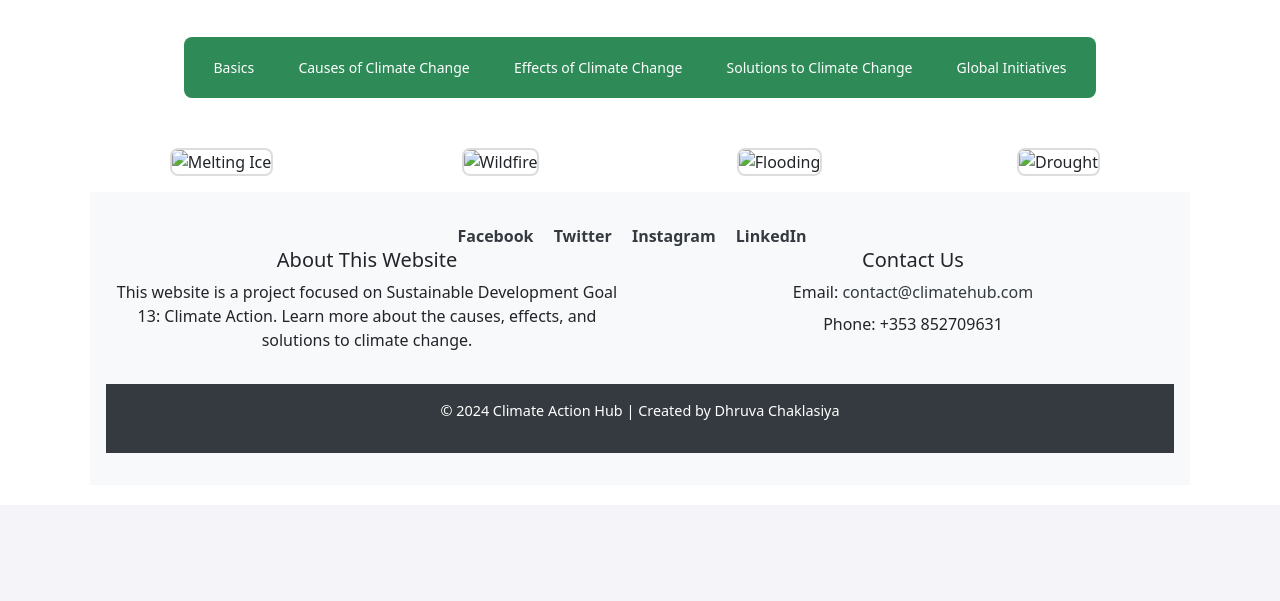
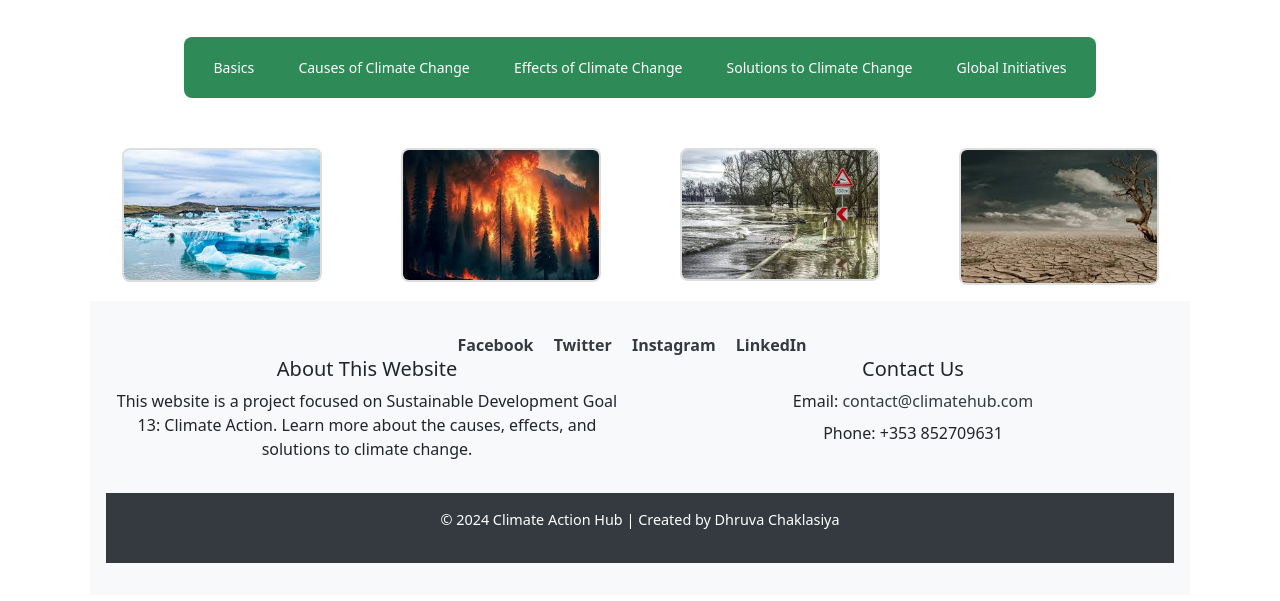
Before and after one commit to Dhruva031205/climate, a plain HTML site: page index.html in a window 1280 px wide. Shown: the part 117-718 px from the top of the page. Drawn offline with nearby package versions, Linux system fonts and the light colour scheme.

Commit message:
changing filepaths of images

```diff
--- a/index.html
+++ b/index.html
@@ -36,16 +36,16 @@
 					<div class="row">
 						<div class="home_image_row">
 							<div class=" col-md-3">
-								<img src="images/melting-ice.jpeg" class="home_img" alt="Melting Ice">
+								<img src="../melting-ice.jpeg" class="home_img" alt="Melting Ice">
 							</div>
 							<div class="col-md-3">
-								<img src="images/wildfire.jpeg" class="home_img" alt="Wildfire">
+								<img src="../wildfire.jpeg" class="home_img" alt="Wildfire">
 							</div>
 							<div class=" col-md-3">
-								<img src="images/flooding.jpeg" class="home_img"  alt="Flooding">
+								<img src="../flooding.jpeg" class="home_img"  alt="Flooding">
 							</div>
 							<div class=" col-md-3">
-								<img src="images/drought.jpeg" class="home_img"  alt="Drought">
+								<img src="../drought.jpeg" class="home_img"  alt="Drought">
 							</div>
 
 						</div>
```
